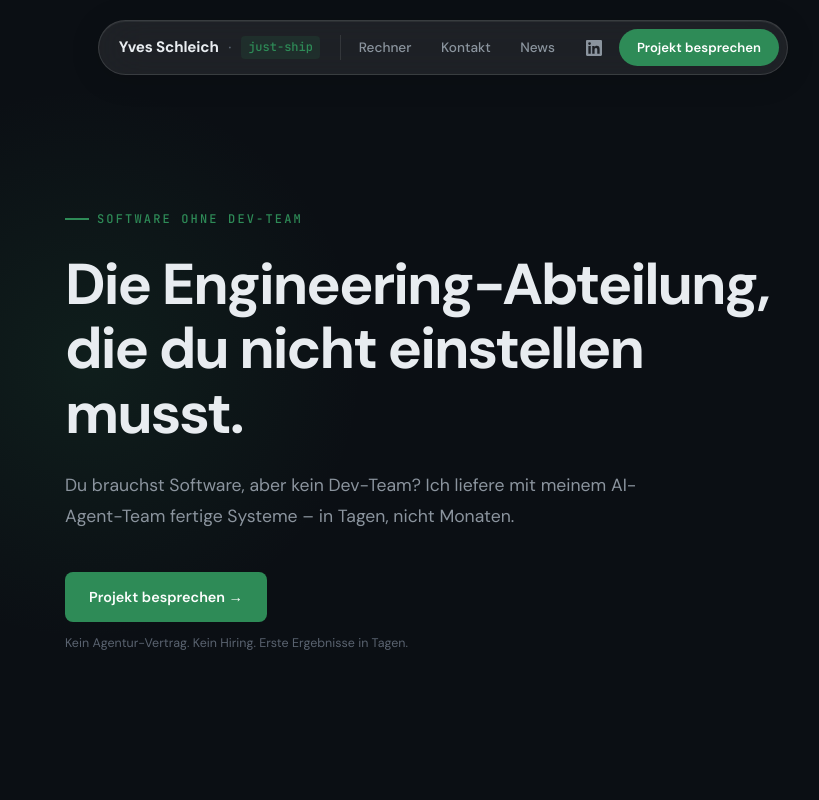
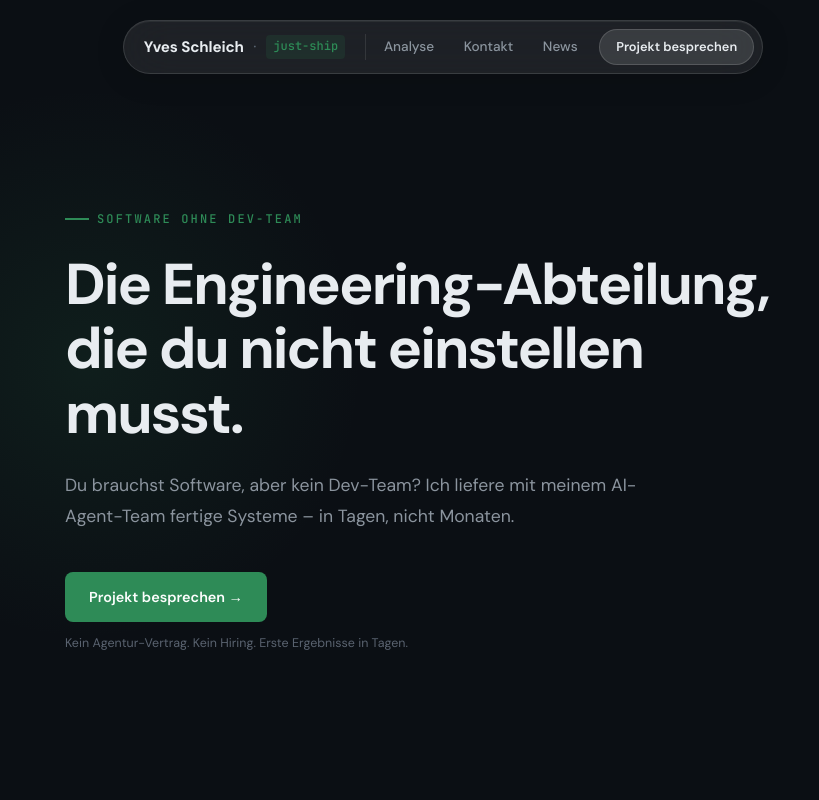
Before and after one commit to yves-s/personal-website, a plain HTML site: page index.html in a window 1280 px wide. Shown: the top 800 px of the page, without its empty margins (197-1016 px from the left). Drawn offline with Linux system fonts and the light colour scheme.

Commit message:
fix: shrink glass nav width, rename Rechner to Analyse, tone down CTA
- Use fit-content instead of max-width for tighter pill shape
- Rename "Rechner" → "Analyse" for clarity
- CTA button now glass-style (subtle) instead of solid green
- Remove LinkedIn icon from nav to reduce width

Co-Authored-By: Claude Opus 4.6 (1M context) <noreply@anthropic.com>

```diff
--- a/index.html
+++ b/index.html
@@ -189,8 +189,7 @@
     border: 1px solid rgba(255, 255, 255, 0.12);
     border-radius: 100px;
     box-shadow: 0 4px 30px rgba(0, 0, 0, 0.15), inset 0 1px 0 rgba(255, 255, 255, 0.06);
-    max-width: 720px;
-    width: auto;
+    width: fit-content;
   }
 
   .nav-left {
@@ -276,13 +275,13 @@
   }
 
   .nav-cta {
-    padding: 0.5rem 1.15rem;
-    background: var(--emerald);
-    color: #fff;
-    border: none;
+    padding: 0.4rem 1rem;
+    background: rgba(255, 255, 255, 0.12);
+    color: var(--text-primary);
+    border: 1px solid rgba(255, 255, 255, 0.15);
     border-radius: 100px;
     font-family: 'DM Sans', sans-serif;
-    font-size: 0.82rem;
+    font-size: 0.8rem;
     font-weight: 600;
     cursor: pointer;
     text-decoration: none;
@@ -290,7 +289,7 @@
     white-space: nowrap;
   }
 
-  .nav-cta:hover { background: var(--emerald-light); transform: translateY(-1px); }
+  .nav-cta:hover { background: rgba(255, 255, 255, 0.18); transform: translateY(-1px); }
 
   /* ── NAV Mobile Hamburger ── */
   .nav-hamburger {
@@ -1739,14 +1738,11 @@
       <span class="nav-justship">just-ship</span>
     </div>
     <div class="nav-links">
-      <a href="#rechner">Rechner</a>
+      <a href="#rechner">Analyse</a>
       <a href="#kontakt">Kontakt</a>
       <a href="#newsletter">News</a>
     </div>
     <div class="nav-right">
-      <a href="https://www.linkedin.com/in/yves-schleich/" target="_blank" class="nav-icon" title="LinkedIn" rel="noopener noreferrer" aria-label="LinkedIn Profil">
-        <svg width="16" height="16" viewBox="0 0 24 24" fill="#8B949E" xmlns="http://www.w3.org/2000/svg" aria-hidden="true"><path d="M20.447 20.452h-3.554v-5.569c0-1.328-.027-3.037-1.852-3.037-1.853 0-2.136 1.445-2.136 2.939v5.667H9.351V9h3.414v1.561h.046c.477-.9 1.637-1.85 3.37-1.85 3.601 0 4.267 2.37 4.267 5.455v6.286zM5.337 7.433a2.062 2.062 0 01-2.063-2.065 2.064 2.064 0 112.063 2.065zm1.782 13.019H3.555V9h3.564v11.452zM22.225 0H1.771C.792 0 0 .774 0 1.729v20.542C0 23.227.792 24 1.771 24h20.451C23.2 24 24 23.227 24 22.271V1.729C24 .774 23.2 0 22.222 0h.003z"/></svg>
-      </a>
       <a href="https://calendly.com/yves-schleich/30min" target="_blank" rel="noopener noreferrer" class="nav-cta">Projekt besprechen</a>
     </div>
     <button class="nav-hamburger" aria-label="Menü öffnen" aria-expanded="false">
```
